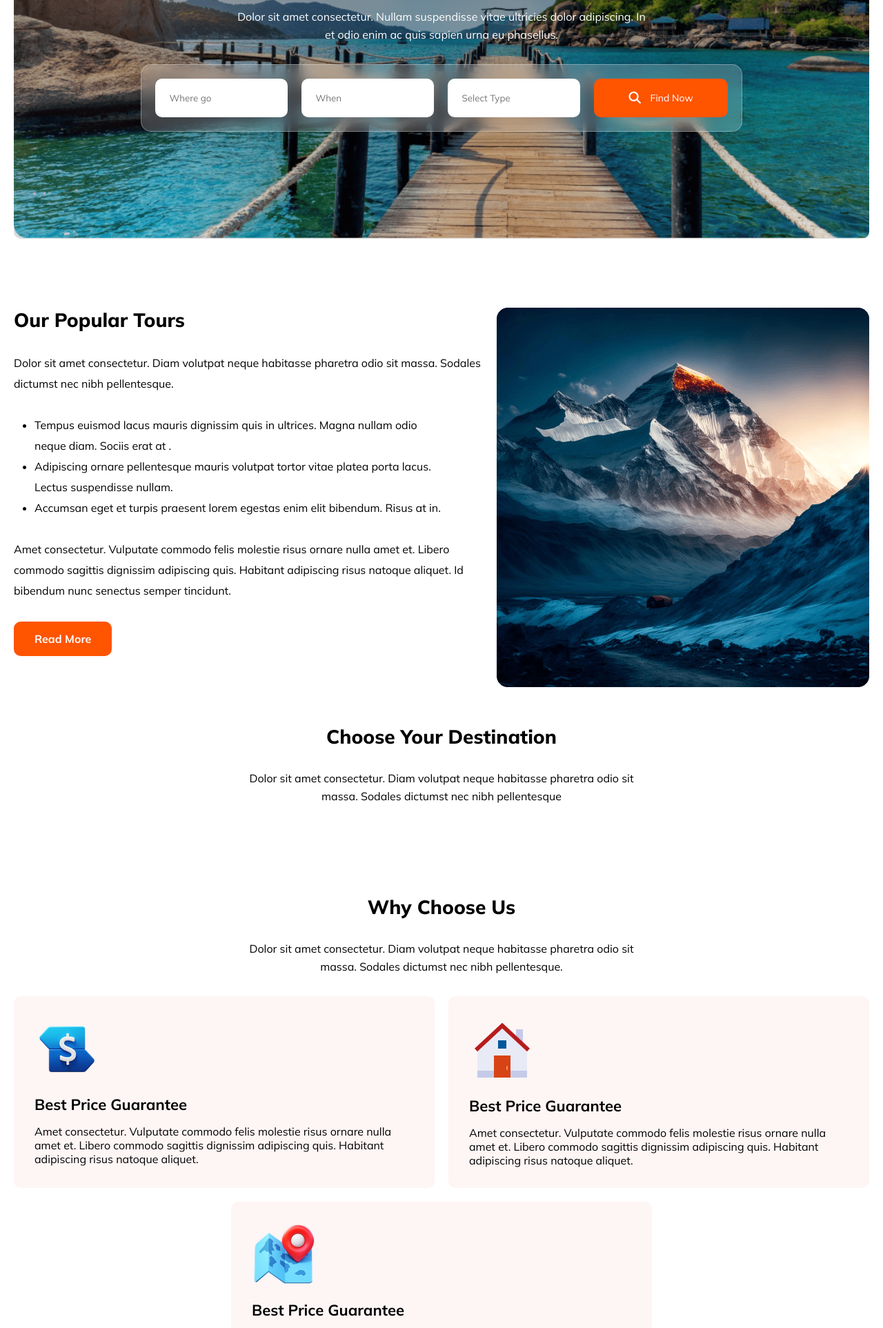
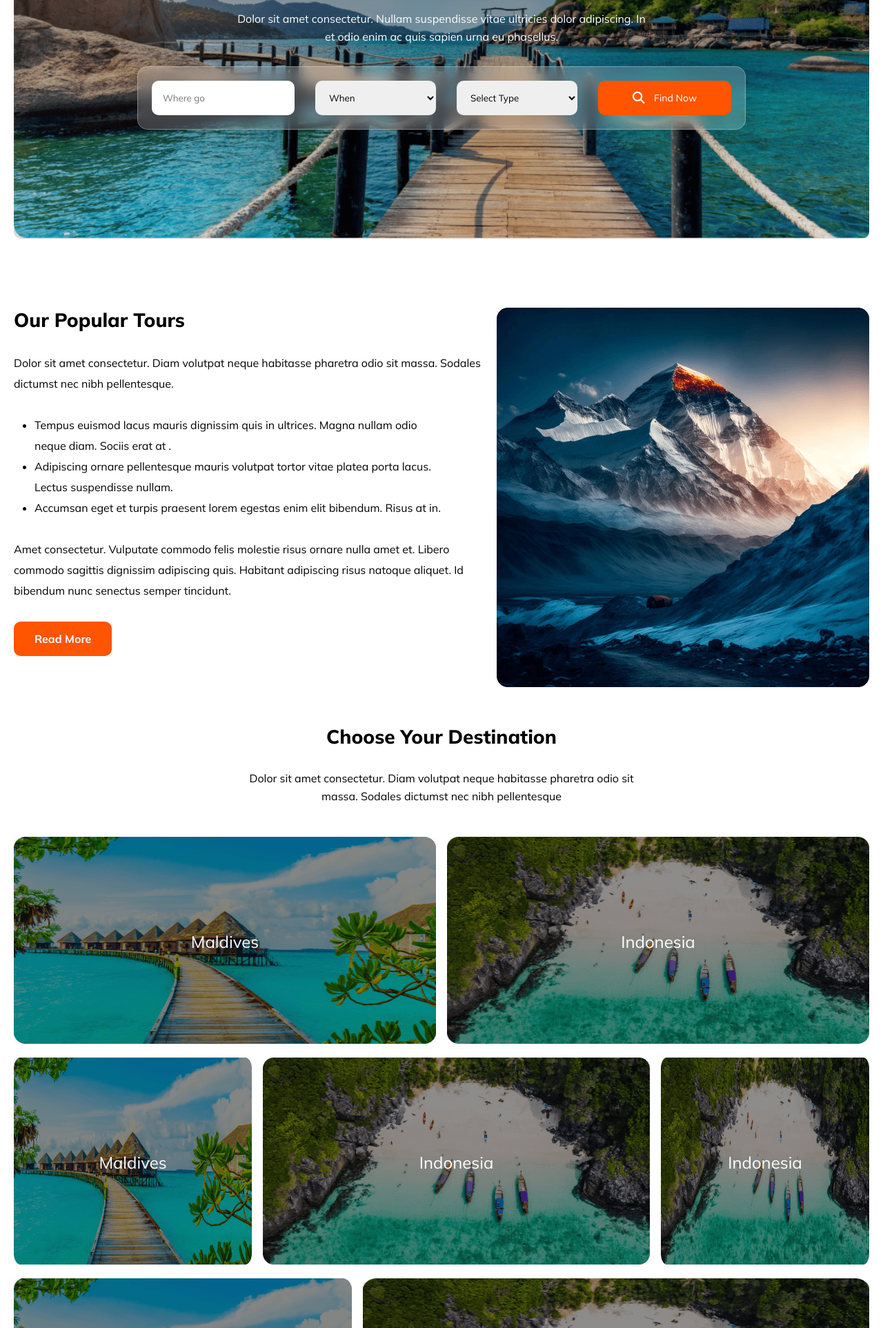
Before and after one commit to emamuddin10/B5-Final-Projects-9-Travel-Zones, a plain HTML site: page index.html in a window 1280 px wide. Shown: the part 362-2287 px from the top of the page at 69% size. Drawn offline with Linux system fonts and the light colour scheme.

Commit message:
first commit

```diff
--- a/index.html
+++ b/index.html
@@ -6,6 +6,7 @@
     <meta name="viewport" content="width=device-width, initial-scale=1.0">
     <title>Travel Zones</title>
     <link rel="stylesheet" href="style.css">
+    <link rel="stylesheet" href="responsive.css">
     <!-- font awesome -->
     <script src="https://kit.fontawesome.com/9668e05192.js" crossorigin="anonymous"></script>
 </head>
@@ -19,7 +20,7 @@
             </div>
             <div class="menus">
                 <ul>
-                    <li>Home</li>
+                    <li style="color: var(--color-primary);">Home</li>
                     <li>Packages</li>
                     <li>Testimonial</li>
                     <li>Blog</li>
@@ -35,8 +36,17 @@
                     quis sapien urna eu phasellus.</p>
                 <div class="input-container">
                     <input type="text" name="" id="" placeholder="Where go">
-                    <input type="text" name="" id="" placeholder="When">
-                    <input type="text" name="" id="" placeholder="Select Type">
+                    <select name="" id="">
+                        <option value="">When</option>
+                        <option value="">9am</option>
+                        <option value="">6am</option>
+                    </select>
+                    <select name="" id="" placeholder="Select Type">
+                        <option value="">Select Type</option>
+                        <option value="">Visit</option>
+                        <option value="">Sponsor</option>
+                    </select>
+
                     <button class="banner-btn"><i class="fa-solid fa-magnifying-glass fa-lg"
                             style="color: #ffffff;"></i> Find Now</button>
 
@@ -45,7 +55,7 @@
             </div>
         </div>
     </header>
-    <main>
+    <main class="hide">
         <!-- POPULAR SECTION -->
         <section class="popular-section">
             <div class="popular-content">
@@ -75,7 +85,40 @@
             <h2 class="section-title">Choose Your Destination</h2>
             <p class="section-description"> Dolor sit amet consectetur. Diam volutpat neque habitasse pharetra odio sit
                 massa. Sodales dictumst nec nibh pellentesque </p>
-
+            <div class="row-1">
+                <div class="country-card">
+                    <img src="./Images/Rectangle 5.png" alt="">
+                    <p class="country">Maldives</p>
+                </div>
+                <div class="country-card">
+                    <img src="./Images/Rectangle 8.png " alt="">
+                    <p class="country">Indonesia</p>
+                </div>
+            </div>
+            <div class="row-2">
+                <div class="country-card">
+                    <img src="./Images/Rectangle 5.png" alt="">
+                    <p class="country">Maldives</p>
+                </div>
+                <div class="country-card">
+                    <img src="./Images/Rectangle 8.png " alt="">
+                    <p class="country">Indonesia</p>
+                </div>
+                <div class="country-card">
+                    <img src="./Images/Rectangle 8.png " alt="">
+                    <p class="country">Indonesia</p>
+                </div>
+            </div>
+            <div class="row-3">
+                <div class="country-card">
+                    <img src="./Images/Rectangle 5.png" alt="">
+                    <p class="country">Maldives</p>
+                </div>
+                <div class="country-card">
+                    <img src="./Images/Rectangle 8.png " alt="">
+                    <p class="country">Indonesia</p>
+                </div>
+            </div>
         </section>
         <!-- WHY CHOOSE US SECTION -->
         <section class="choose-section">
@@ -130,7 +173,7 @@
             </div>
         </section>
     </main>
-    <footer>
+    <footer class="hide">
         <div class="logo-container">
             <img src="./Images/Group 40071 (2).png" alt="">
             <h1 class="logo-text">Travel <span class="logo-span">Zones</span></h1>
--- /dev/null
+++ b/responsive.css
@@ -0,0 +1,14 @@
+/* .hide{
+    display: none;
+} */
+
+@media screen and (max-width: 600px){
+    nav{
+        flex-direction: column;
+    }
+    .menus {
+        flex-direction: column;
+
+    }
+
+}
--- a/style.css
+++ b/style.css
@@ -59,7 +59,7 @@ nav {
     padding: 30px 0px;
 }
 .logo-text{
-    font-size: 30px;
+    font-size: 2rem;
   font-weight:800;
 }
 .logo-span{
@@ -82,7 +82,7 @@ nav {
     display: flex;
     /* align-items: center; */
     /* justify-content: center; */
-    gap: 50px;
+    gap: 4rem;
     list-style: none;
 }
 
@@ -108,7 +108,7 @@ nav {
     color: white;
 }
 .banner-description{
-    font-size: 16px;
+    font-size: 1rem;
     color: white;
     max-width: 600px;
     margin: auto;
@@ -119,23 +119,28 @@ nav {
 
 .input-container{
     display: flex;
-    gap: 20px;
+    gap: 30px;
 
     background: rgba(255, 255, 255, 0.2);
     backdrop-filter: blur(10px);
     -webkit-backdrop-filter: blur(10px);
+    max-width: fit-content;
     border-radius: 15px;
     border: 1px solid rgba(255, 255, 255, 0.3);
     box-shadow: 0 4px 30px rgba(0, 0, 0, 0.1);
     padding: 20px;
     color: #fff;
-    max-width: fit-content;
+
     text-align: center;
 }
-.input-container input{
-   padding: 20px;
+.input-container input,select{
+   padding: 0px 1rem;
+   height:50px;
+   width:175px ;
    border-radius: 10px;
    border: none;
+   outline: none;
+
 }
 .banner-btn{
     color: white;
@@ -177,7 +182,38 @@ nav {
     line-height: 30px;
 }
 
+/* Your Destination Section */
+.destination-section img{
+   height: 300px;
+   width: 100%;
+   filter: brightness(70%);
+}
+.row-1,.row-2,.row-3{
+    display: grid;
+    gap: 1rem;
+    grid-template-columns: 1fr 1fr;
+    margin: 1rem 0;
+}
+.row-2{
+    grid-template-columns: 0.8fr 1.3fr 0.7fr;
+}
+.row-3{
+    grid-template-columns: 0.8fr 1.2fr;
+}
+.country-card{
+    position: relative;
+}
+.country{
+    color: white;
+    position: absolute;
+    top: 50%;
+    left: 50%;
+    font-size: 24px;
+    transform: translate(-50%,-50%);
+}
+
 /* why choose us section */
+
 
 .choose-section{
     margin: 100px 0px 50px 0px;
```
